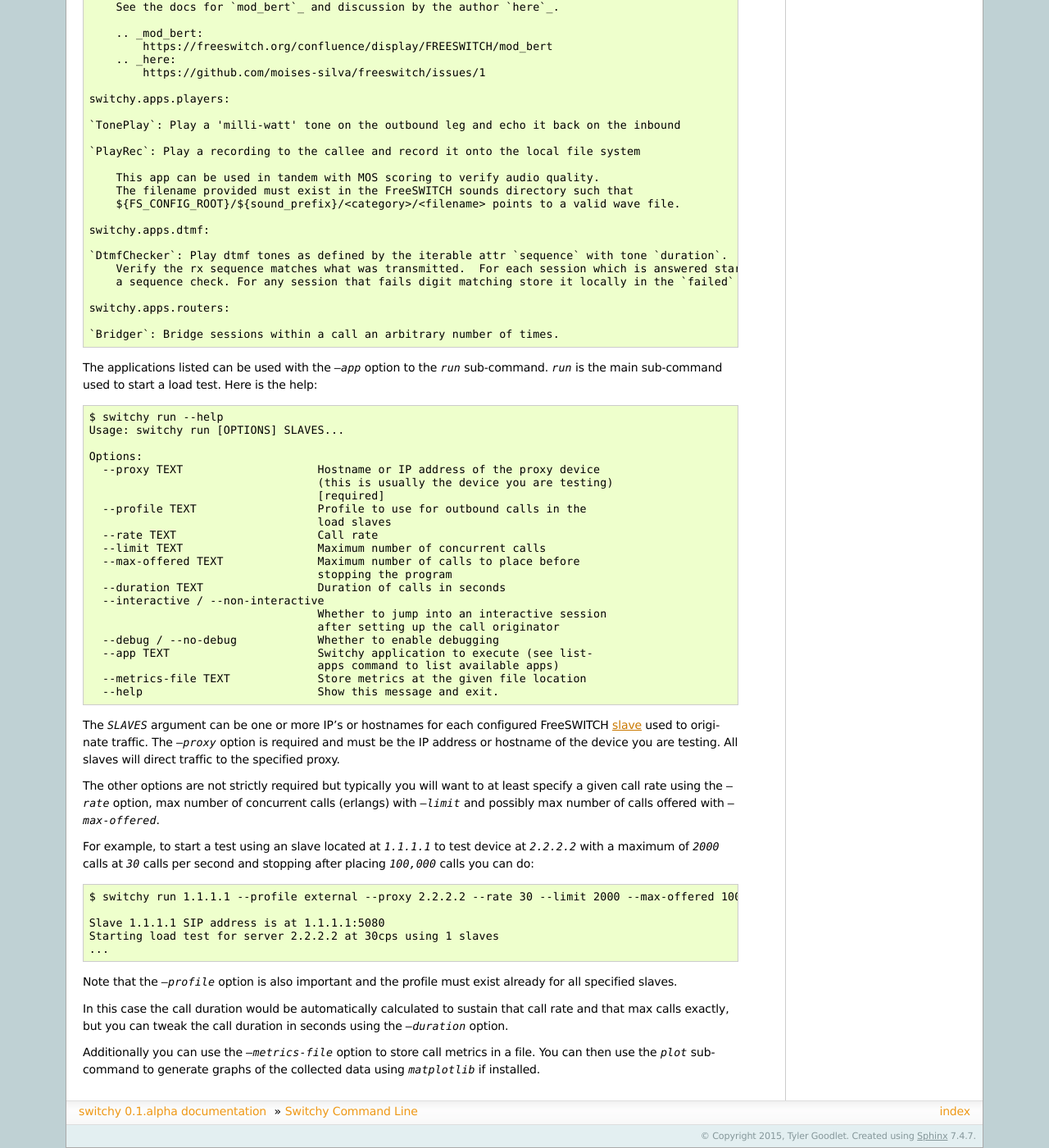
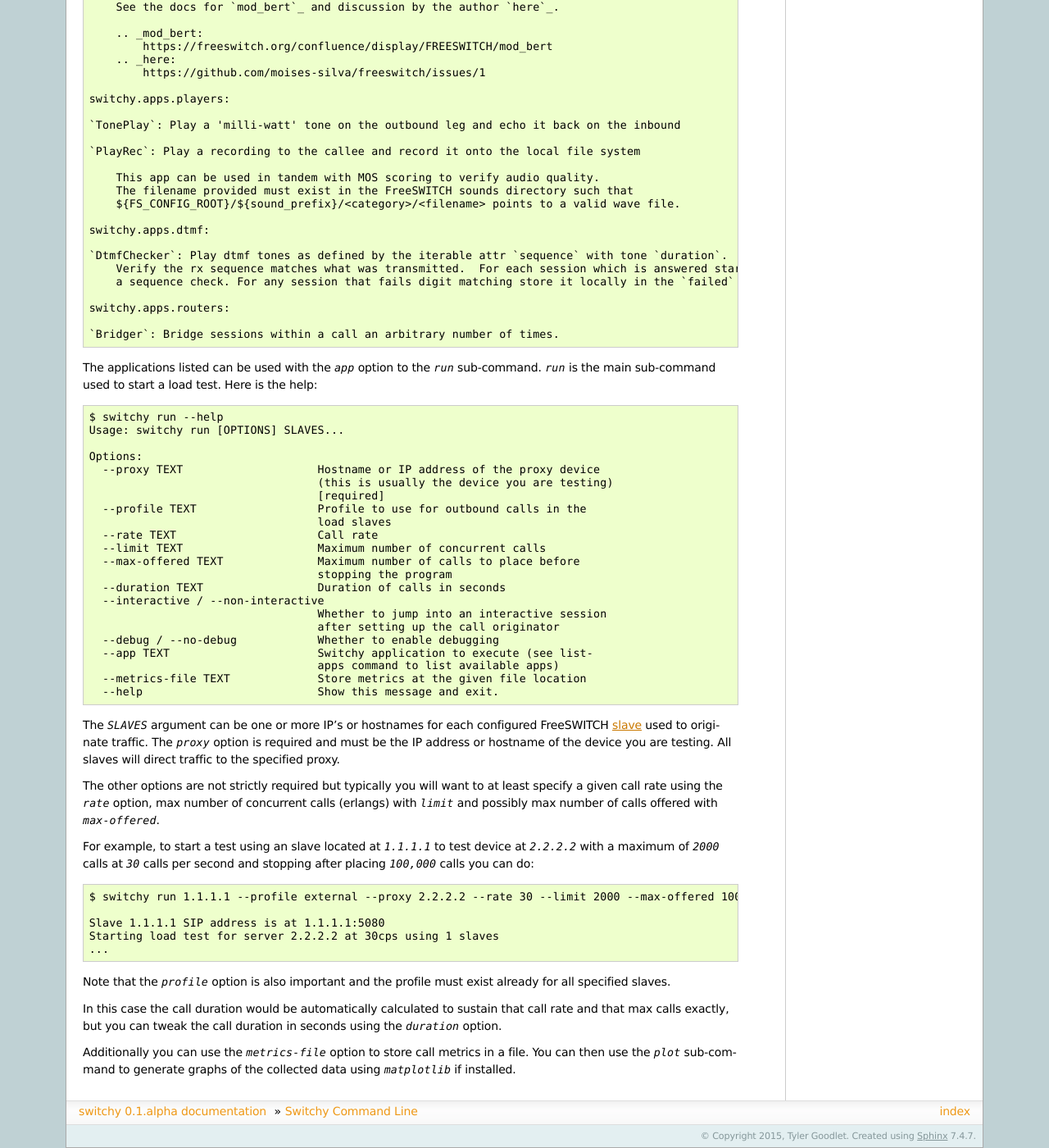
Before and after one commit to friends-of-freeswitch/switchio, a Sphinx documentation site: the page built from docs/cmdline.rst, in a window 1280 px wide and 1400 px high, scrolled down 468 px. Shown: the whole window at 82% size. Built offline with Sphinx 7.4.7, drawn with Linux system fonts in a browser that asks for light colours.

Commit message:
Docs patching

```diff
--- a/docs/cmdline.rst
+++ b/docs/cmdline.rst
@@ -52,7 +52,7 @@
     `Bridger`: Bridge sessions within a call an arbitrary number of times.
 
 
-The applications listed can be used with the `--app` option to the `run` sub-command.
+The applications listed can be used with the `app` option to the `run` sub-command.
 `run` is the main sub-command used to start a load test. Here is the help::
 
     $ switchy run --help
@@ -80,12 +80,12 @@
 
 
 The `SLAVES` argument can be one or more IP's or hostnames for each configured FreeSWITCH :term:`slave`
-used to originate traffic. The `--proxy` option is required and must be the IP address or hostname
+used to originate traffic. The `proxy` option is required and must be the IP address or hostname
 of the device you are testing. All slaves will direct traffic to the specified proxy.
 
 The other options are not strictly required but typically you will want to at least specify a given call rate
-using the `--rate` option, max number of concurrent calls (erlangs) with `--limit` and possibly max number of
-calls offered with `--max-offered`.
+using the `rate` option, max number of concurrent calls (erlangs) with `limit` and possibly max number of
+calls offered with `max-offered`.
 
 For example, to start a test using an slave located at `1.1.1.1` to test device at `2.2.2.2` with a maximum of
 `2000` calls at `30` calls per second and stopping after placing `100,000` calls you can do::
@@ -96,12 +96,12 @@
     Starting load test for server 2.2.2.2 at 30cps using 1 slaves
     ...
 
-Note that the `--profile` option is also important and the profile must exist already for all specified slaves.
+Note that the `profile` option is also important and the profile must exist already for all specified slaves.
 
 In this case the call duration would be automatically calculated to sustain that call rate and that max calls
-exactly, but you can tweak the call duration in seconds using the `--duration` option.
+exactly, but you can tweak the call duration in seconds using the `duration` option.
 
-Additionally you can use the `--metrics-file` option to store call metrics in a file.
+Additionally you can use the `metrics-file` option to store call metrics in a file.
 You can then use the `plot` sub-command to generate graphs of the collected data using
 `matplotlib` if installed.
 
```
Also changed, not shown: docs/quickstart.rst (+31 -17 lines), 2 other files.
